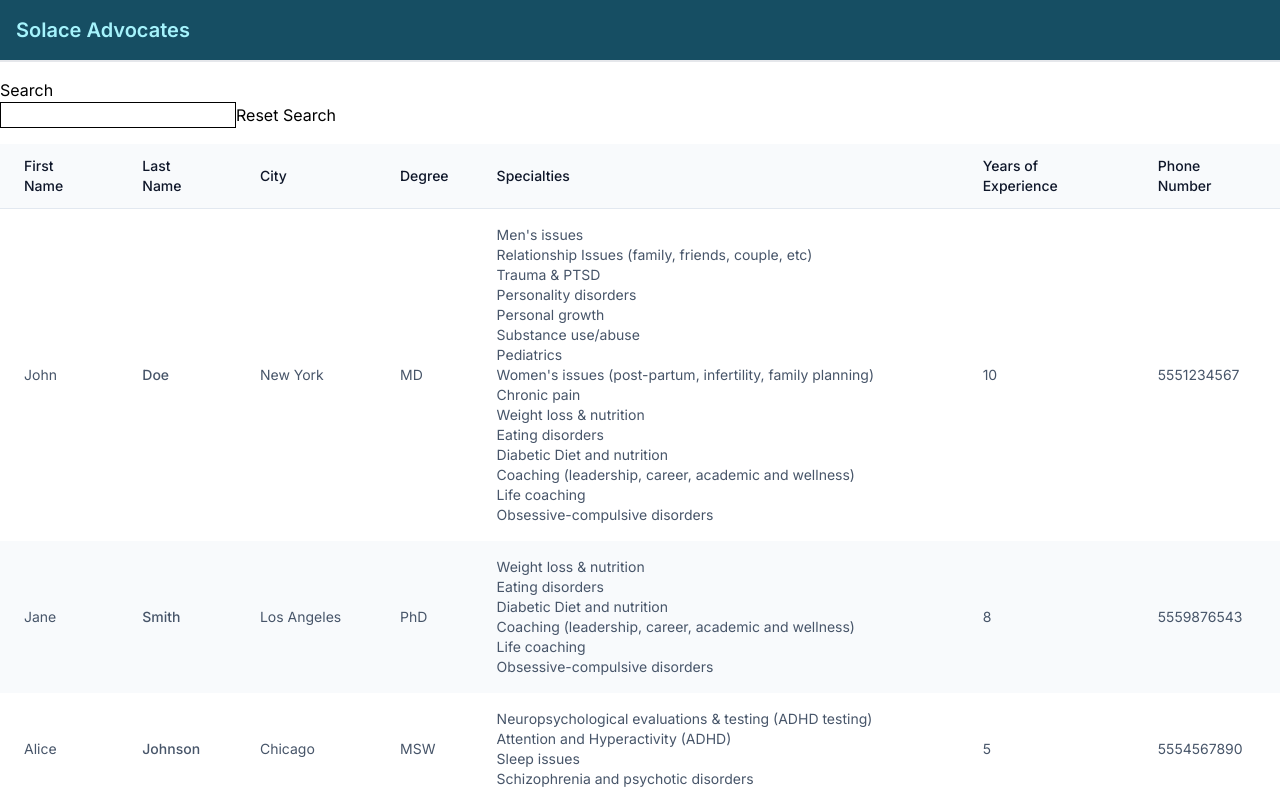
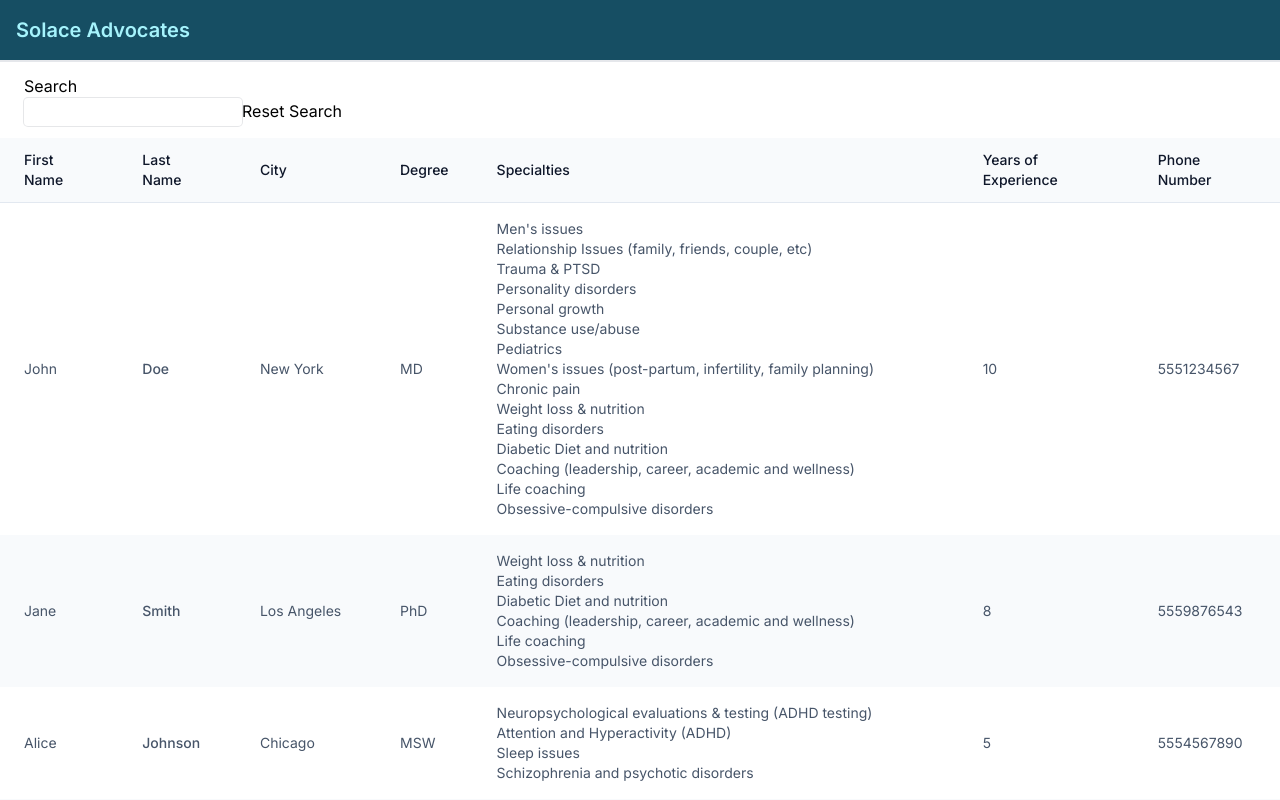
Before and after one commit to stackptr/solace-take-home, a Next.js app: page / in a window 1280 px wide. Shown: the top 800 px of the page. Built offline with nearby package versions, Linux system fonts and the light colour scheme.

Commit message:
Style search input

```diff
--- a/src/app/page.tsx
+++ b/src/app/page.tsx
@@ -58,10 +58,10 @@
       <h1 className="border-b-2 bg-cyan-900 p-4 text-xl font-semibold text-cyan-200">
         Solace Advocates
       </h1>
-      <div className="my-4">
+      <div className="px-6 py-3">
         <p>Search</p>
         <input
-          className="border border-black"
+          className="rounded px-2 py-1 font-sans text-sm text-slate-500 ring-1 ring-slate-900/10"
           value={searchTerm}
           onChange={onChange}
         />
```
